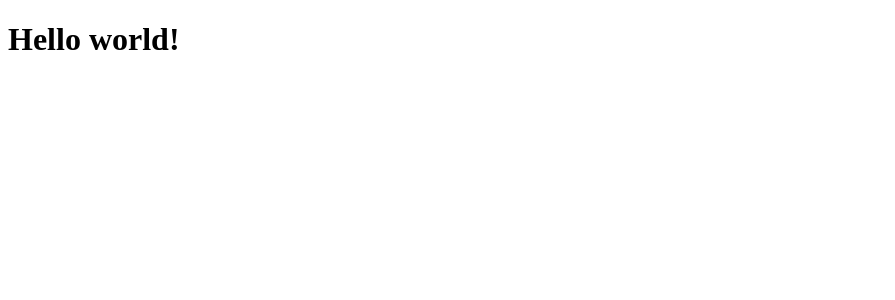
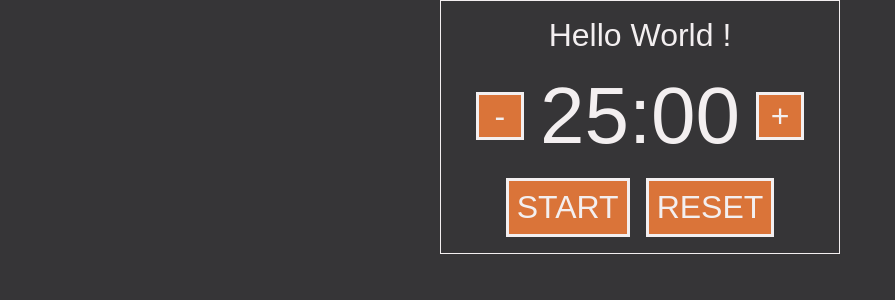
Before and after one commit to SquaredCub/react-pomodoro, a React (Vite) app: page / in a window 1280 px wide. Shown: the top 300 px of the page, without its empty margins (0-895 px from the left). Built offline with nearby package versions, Linux system fonts and the light colour scheme.

Commit message:
worked logic

```diff
--- a/package.json
+++ b/package.json
@@ -24,6 +24,7 @@
     "@babel/preset-env": "^7.16.0",
     "@babel/preset-react": "^7.16.0",
     "@becode/eslint-config": "^0.12.1",
+    "@parcel/transformer-sass": "^2.0.1",
     "eslint": "^8.2.0",
     "eslint-plugin-prettier": "^4.0.0",
     "eslint-plugin-react": "^7.27.0",
--- a/src/components/app.jsx
+++ b/src/components/app.jsx
@@ -1,4 +1,44 @@
-import React from "react";
+import React, {useState, useEffect} from "react";
+import {formatTime} from "../modules/time-formatter";
 export function App() {
-    return <h1>{"Hello world!"}</h1>;
+    const [timer, setTimer] = useState(1500);
+    const [time, setTime] = useState(`25:00`);
+    useEffect(() => {
+        setTime(formatTime(timer));
+    }, [timer]);
+
+    const decrement = () => {
+        setTimer((timer) => timer - 1);
+    };
+    const increment = () => {
+        setTimer((timer) => timer + 1);
+    };
+    return (
+        <React.Fragment>
+            <h1 className={"text-center"}>{"Hello World !"}</h1>
+            <div className={"counter"}>
+                <button
+                    type={"button"}
+                    className={"btn square"}
+                    onClick={decrement}>
+                    {"-"}
+                </button>
+                <h2 className={"time"}>{time}</h2>
+                <button
+                    type={"button"}
+                    className={"btn square"}
+                    onClick={increment}>
+                    {"+"}
+                </button>
+            </div>
+            <div className={"controls"}>
+                <button className={"btn"} type={"button"}>
+                    {"START"}
+                </button>
+                <button className={"btn"} type={"button"}>
+                    {"RESET"}
+                </button>
+            </div>
+        </React.Fragment>
+    );
 }
--- a/src/index.html
+++ b/src/index.html
@@ -5,6 +5,7 @@
         <meta http-equiv="X-UA-Compatible" content="IE=edge" />
         <meta name="viewport" content="width=device-width, initial-scale=1.0" />
         <title>React-pomodoro</title>
+        <link rel="stylesheet" href="./style/style.scss" />
     </head>
     <body>
         <div id="app"></div>
--- /dev/null
+++ b/src/modules/time-formatter.js
@@ -0,0 +1,22 @@
+const formatTime = time => {
+    const test = (time / 60).toString().split(".");
+    if (!test[1]) {
+        test[1] = "00";
+        return `${test[0]}:${test[1]}`;
+    }
+    const minutes = test[0];
+    let seconds = test[1];
+    let divider = 1;
+    for (let i = 0; i < seconds.length; i++) {
+        divider *= 10;
+    }
+    seconds = seconds / divider;
+    seconds = Math.round(seconds * 60).toString();
+
+    if (seconds.length === 1) {
+        seconds = `0${seconds}`;
+    }
+    return `${minutes}:${seconds}`;
+};
+
+export {formatTime};
--- /dev/null
+++ b/src/style/_layout.scss
@@ -0,0 +1,15 @@
+#app {
+    max-width: 400px;
+    margin: 0 auto;
+}
+.counter {
+    display: flex;
+    justify-content: center;
+    align-items: center;
+    gap: 1rem;
+}
+.controls {
+    display: flex;
+    justify-content: center;
+    gap: 1rem;
+}
--- /dev/null
+++ b/src/style/_normalize.scss
@@ -0,0 +1,34 @@
+.card {
+    border-radius: 0.3rem;
+    padding: 1rem;
+    transition: box-shadow 0.2s;
+    background-color: $clr-primaryLight;
+    box-shadow: 0px 0.3px 0.5px rgba(0, 0, 0, 0.053),
+        0px 0.7px 1.3px rgba(0, 0, 0, 0.077),
+        0px 1.3px 2.4px rgba(0, 0, 0, 0.095),
+        0px 2.2px 4.2px rgba(0, 0, 0, 0.113),
+        0px 4.2px 7.9px rgba(0, 0, 0, 0.137), 0px 10px 19px rgba(0, 0, 0, 0.19);
+}
+h1 {
+    font-size: 2em;
+}
+.text-center {
+    text-align: center;
+}
+.btn {
+    cursor: pointer;
+    padding: 0.5rem;
+    border: 3px solid $clr-secondary;
+    background: $clr-accent1;
+    font-size: 2rem;
+    display: flex;
+    justify-content: center;
+    align-items: center;
+    &.square {
+        height: 3rem;
+        aspect-ratio: 1;
+    }
+    &:hover {
+        background: $clr-accent2;
+    }
+}
--- /dev/null
+++ b/src/style/_reset.scss
@@ -0,0 +1,37 @@
+/*** The new CSS Reset - version 1.3.1 (last updated 28.10.2021) ***/
+
+/*
+    Remove all the styles of the "User-Agent-Stylesheet", except for the 'display' property
+    - The "symbol *" part is to solve Firefox SVG sprite bug
+*/
+*:where(:not(iframe, canvas, img, svg, video):not(svg *, symbol *)) {
+    all: unset;
+    display: revert;
+}
+
+/* Preferred box-sizing value */
+*,
+*::before,
+*::after {
+    box-sizing: border-box;
+}
+
+/* Remove list styles (bullets/numbers) */
+ol, ul {
+    list-style: none;
+}
+
+/* For images to not be able to exceed their container */
+img {
+    max-width: 100%;
+}
+
+/* removes spacing between cells in tables */
+table {
+    border-collapse: collapse;
+}
+
+/* revert the 'white-space' property for textarea elements on Safari */
+textarea {
+    white-space: revert;
+}
--- /dev/null
+++ b/src/style/_vars.scss
@@ -0,0 +1,6 @@
+$clr-primary: #363537;
+$clr-primaryLight: #525053;
+$clr-secondary: rgb(243, 239, 240);
+$clr-accent1: rgba(237, 124, 58, 0.9);
+$clr-accent2: rgba(239, 45, 86, 0.9);
+$clr-accent3: rgb(47, 191, 113);
--- /dev/null
+++ b/src/style/style.scss
@@ -0,0 +1,24 @@
+@import "reset";
+@import "vars";
+
+@import "normalize";
+@import "layout";
+
+html {
+    font-family: sans-serif;
+    user-select: none;
+}
+body {
+    background: $clr-primary;
+    color: $clr-secondary;
+}
+#app {
+    padding: 1rem;
+    border: 1px solid $clr-secondary;
+}
+.counter {
+    padding-block: 1rem;
+    .time {
+        font-size: 5em;
+    }
+}
```
Also changed, not shown: 1 other file (tests, documents, lock files or other folders).
